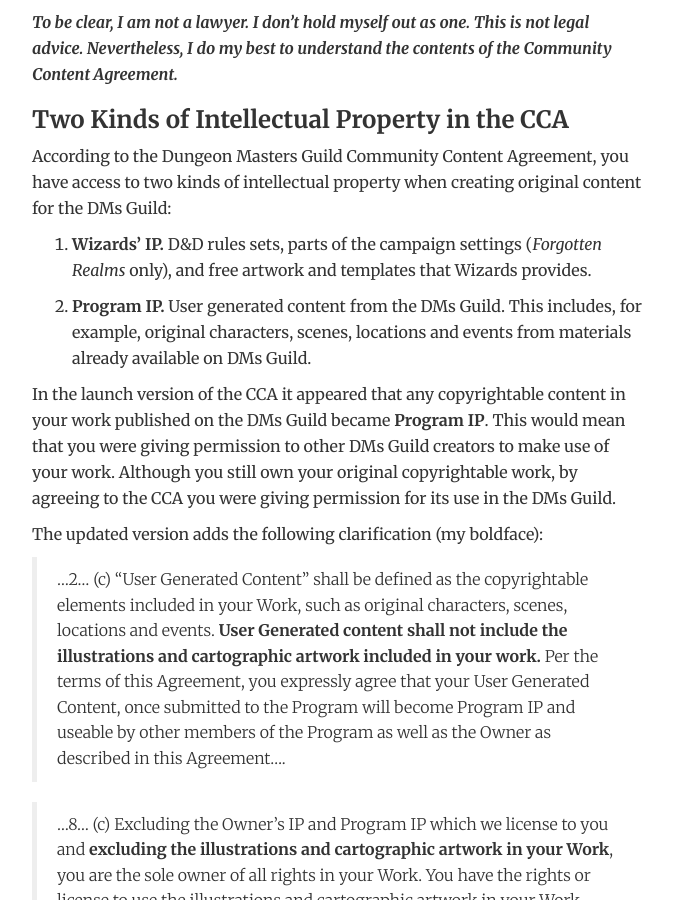
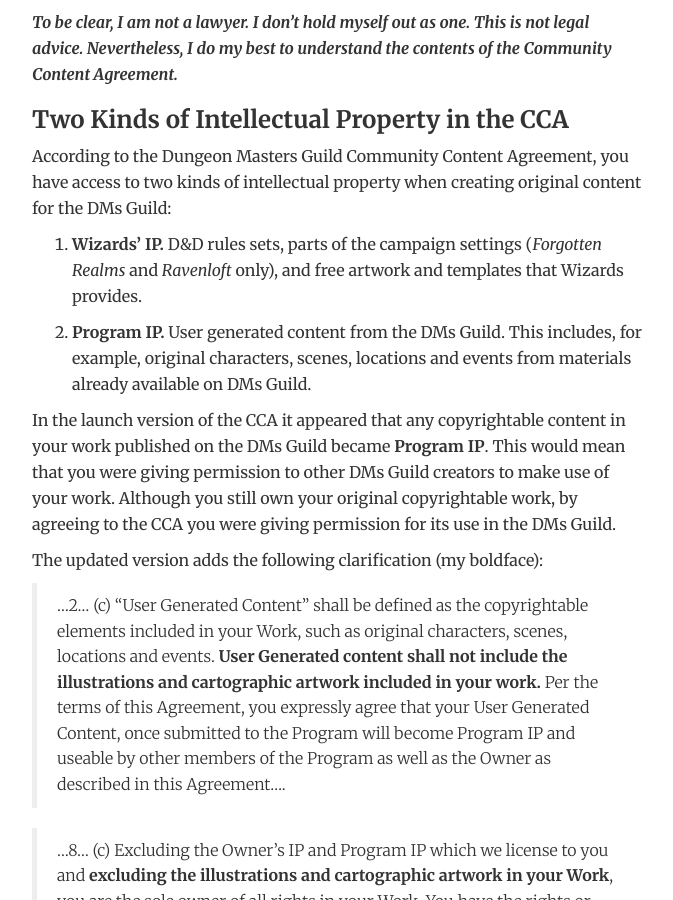
Before and after one commit to 1morespacerhino/1morespacerhino.github.io, a Jekyll site: the page built from _posts/2016-01-17-Program-IP.md, in a window 1280 px wide and 900 px high, scrolled down 450 px. Shown: the whole window, without its empty margins (302-975 px from the left). Built offline with Jekyll 4.4.1, drawn with Linux system fonts in a browser that asks for light colours.

Commit message:
Add Ravenloft to allowable IP

```diff
--- a/_posts/2016-01-17-Program-IP.md
+++ b/_posts/2016-01-17-Program-IP.md
@@ -12,7 +12,7 @@
 
 According to the Dungeon Masters Guild Community Content Agreement, you have access to two kinds of intellectual property when creating original content for the DMs Guild:
 
-1. **Wizards' IP.** D&D rules sets, parts of the campaign settings (*Forgotten Realms* only), and free artwork and templates that Wizards provides.
+1. **Wizards' IP.** D&D rules sets, parts of the campaign settings (*Forgotten Realms* and *Ravenloft* only), and free artwork and templates that Wizards provides.
 
 2. **Program IP.** User generated content from the DMs Guild. This includes, for example, original characters, scenes, locations and events from materials already available on DMs Guild.
 
```
